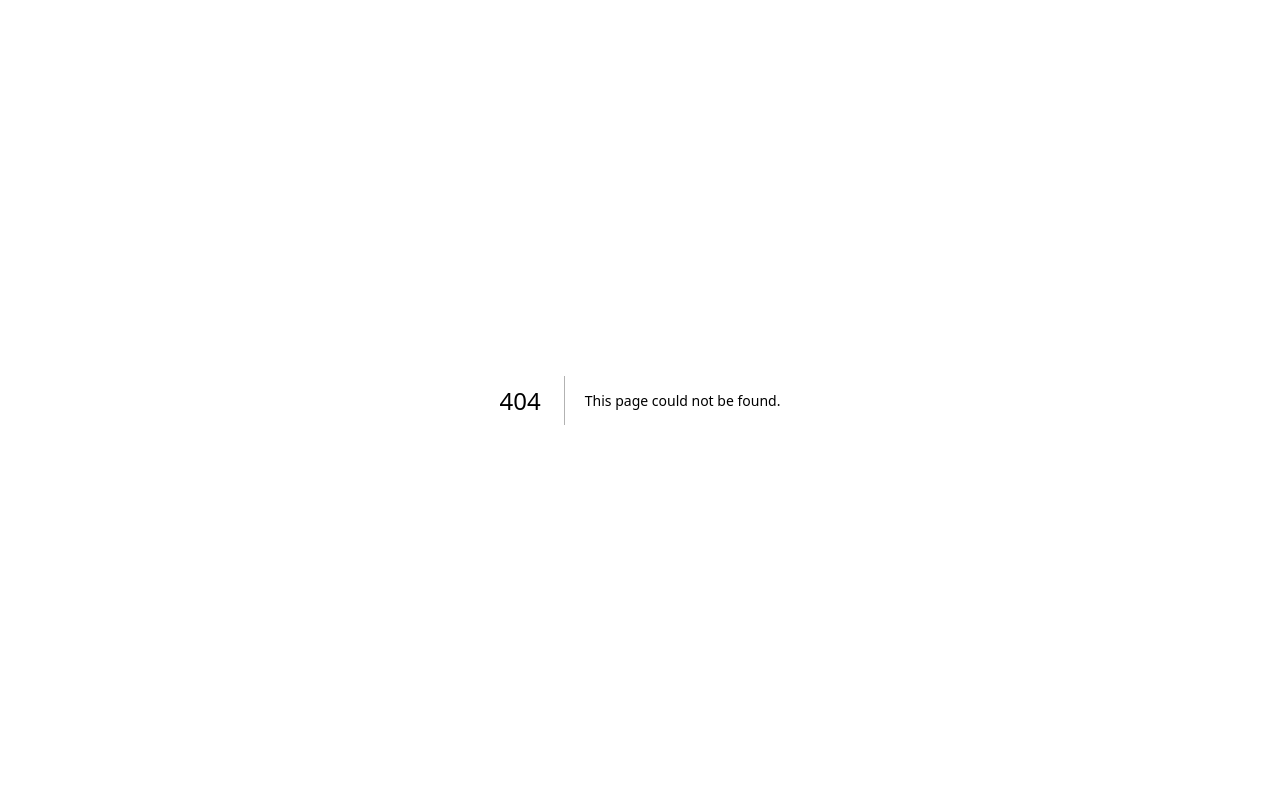
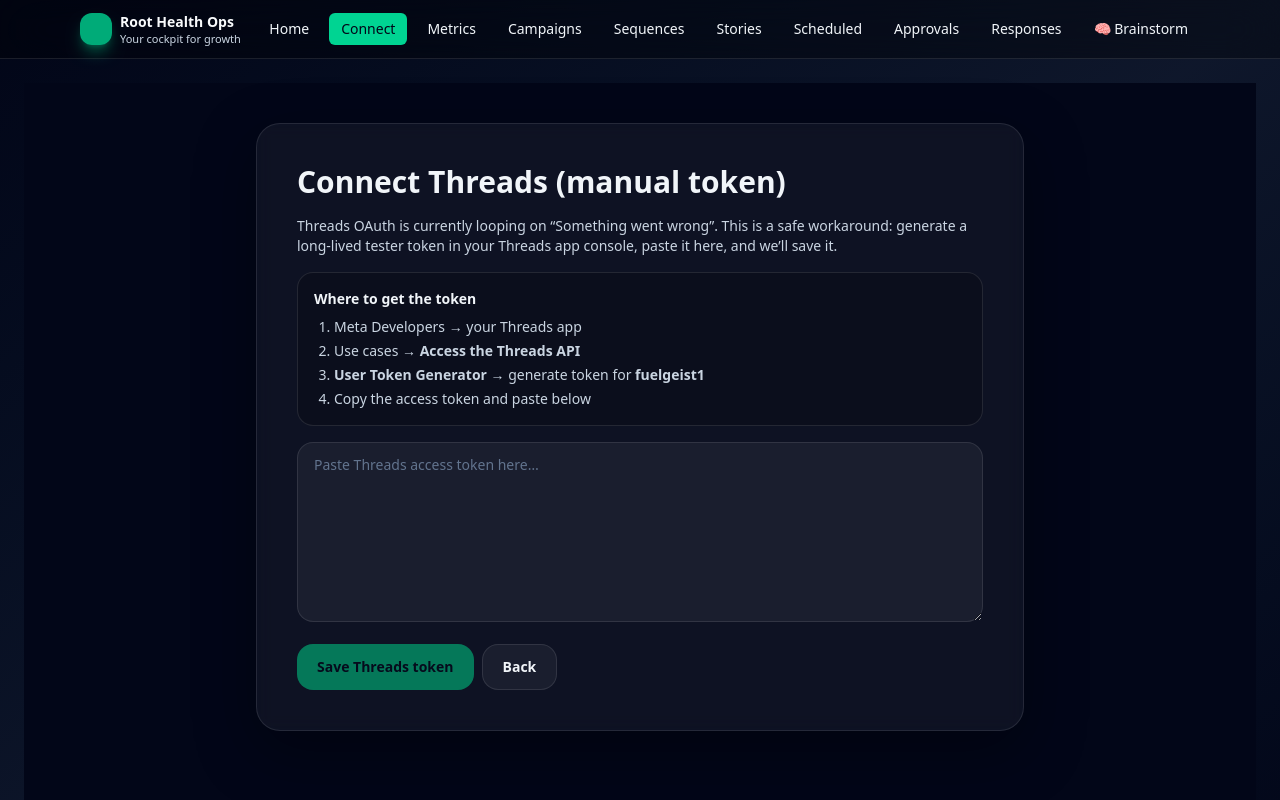
Before and after one commit to Hypnohippy/root-health-ops-dashboard1, a Next.js app: page /dashboard/connect/threads-manual in a window 1280 px wide. Before the commit this address had no page. Shown: the top 800 px of the page. Built offline with nearby package versions, Linux system fonts and the light colour scheme.

Commit message:
Create page.tsx

```diff
--- /dev/null
+++ b/app/dashboard/connect/threads-manual/page.tsx
@@ -0,0 +1,97 @@
+// app/dashboard/connect/threads-manual/page.tsx
+"use client";
+
+import React, { useMemo, useState } from "react";
+
+export default function ThreadsManualConnectPage() {
+  const [token, setToken] = useState("");
+  const [busy, setBusy] = useState(false);
+  const [msg, setMsg] = useState<string | null>(null);
+
+  const tokenLooksValid = useMemo(() => token.trim().length > 40, [token]);
+
+  async function onSave() {
+    try {
+      setBusy(true);
+      setMsg(null);
+
+      const res = await fetch("/api/oauth/threads/manual-save", {
+        method: "POST",
+        headers: { "Content-Type": "application/json" },
+        body: JSON.stringify({ accessToken: token.trim() }),
+      });
+
+      const data: any = await res.json().catch(() => null);
+
+      if (!res.ok || !data?.ok) {
+        throw new Error(
+          data?.error || `Save failed (HTTP ${res.status})`
+        );
+      }
+
+      setMsg(`Saved Threads as @${data?.username || data?.threadsUserId}. Redirecting…`);
+      setTimeout(() => {
+        window.location.href = "/dashboard/connect?connected=threads";
+      }, 800);
+    } catch (e: any) {
+      setMsg(e?.message || "Could not save token.");
+    } finally {
+      setBusy(false);
+    }
+  }
+
+  return (
+    <div className="min-h-screen bg-slate-950 text-slate-100 px-4 py-10">
+      <div className="mx-auto w-full max-w-3xl rounded-3xl border border-white/10 bg-white/5 p-6 md:p-10 shadow-[0_20px_60px_rgba(0,0,0,0.35)] backdrop-blur space-y-4">
+        <h1 className="text-2xl md:text-3xl font-semibold">Connect Threads (manual token)</h1>
+
+        <p className="text-sm text-slate-300">
+          Threads OAuth is currently looping on “Something went wrong”. This is a safe workaround:
+          generate a long-lived tester token in your Threads app console, paste it here, and we’ll save it.
+        </p>
+
+        <div className="rounded-2xl border border-white/10 bg-black/20 p-4 text-sm text-slate-300 space-y-2">
+          <div className="font-semibold text-slate-100">Where to get the token</div>
+          <ol className="list-decimal pl-5 space-y-1">
+            <li>Meta Developers → your Threads app</li>
+            <li>Use cases → <b>Access the Threads API</b></li>
+            <li><b>User Token Generator</b> → generate token for <b>fuelgeist1</b></li>
+            <li>Copy the access token and paste below</li>
+          </ol>
+        </div>
+
+        <textarea
+          className="w-full min-h-[180px] rounded-2xl border border-white/10 bg-white/5 px-4 py-3 text-sm text-slate-100 placeholder:text-slate-500 outline-none focus:border-emerald-400/50 focus:ring-1 focus:ring-emerald-400/30"
+          placeholder="Paste Threads access token here…"
+          value={token}
+          onChange={(e) => setToken(e.target.value)}
+        />
+
+        <div className="flex gap-2">
+          <button
+            type="button"
+            onClick={onSave}
+            disabled={!tokenLooksValid || busy}
+            className="rounded-2xl bg-emerald-500 px-5 py-3 text-sm font-semibold text-slate-950 hover:bg-emerald-400 disabled:opacity-60 disabled:cursor-not-allowed transition"
+          >
+            {busy ? "Saving…" : "Save Threads token"}
+          </button>
+
+          <button
+            type="button"
+            onClick={() => (window.location.href = "/dashboard/connect")}
+            className="rounded-2xl border border-white/10 bg-white/5 px-5 py-3 text-sm font-semibold text-slate-100 hover:bg-white/10 transition"
+          >
+            Back
+          </button>
+        </div>
+
+        {msg && (
+          <div className="rounded-2xl border border-white/10 bg-black/20 p-4 text-sm text-slate-200 whitespace-pre-wrap">
+            {msg}
+          </div>
+        )}
+      </div>
+    </div>
+  );
+}
```
